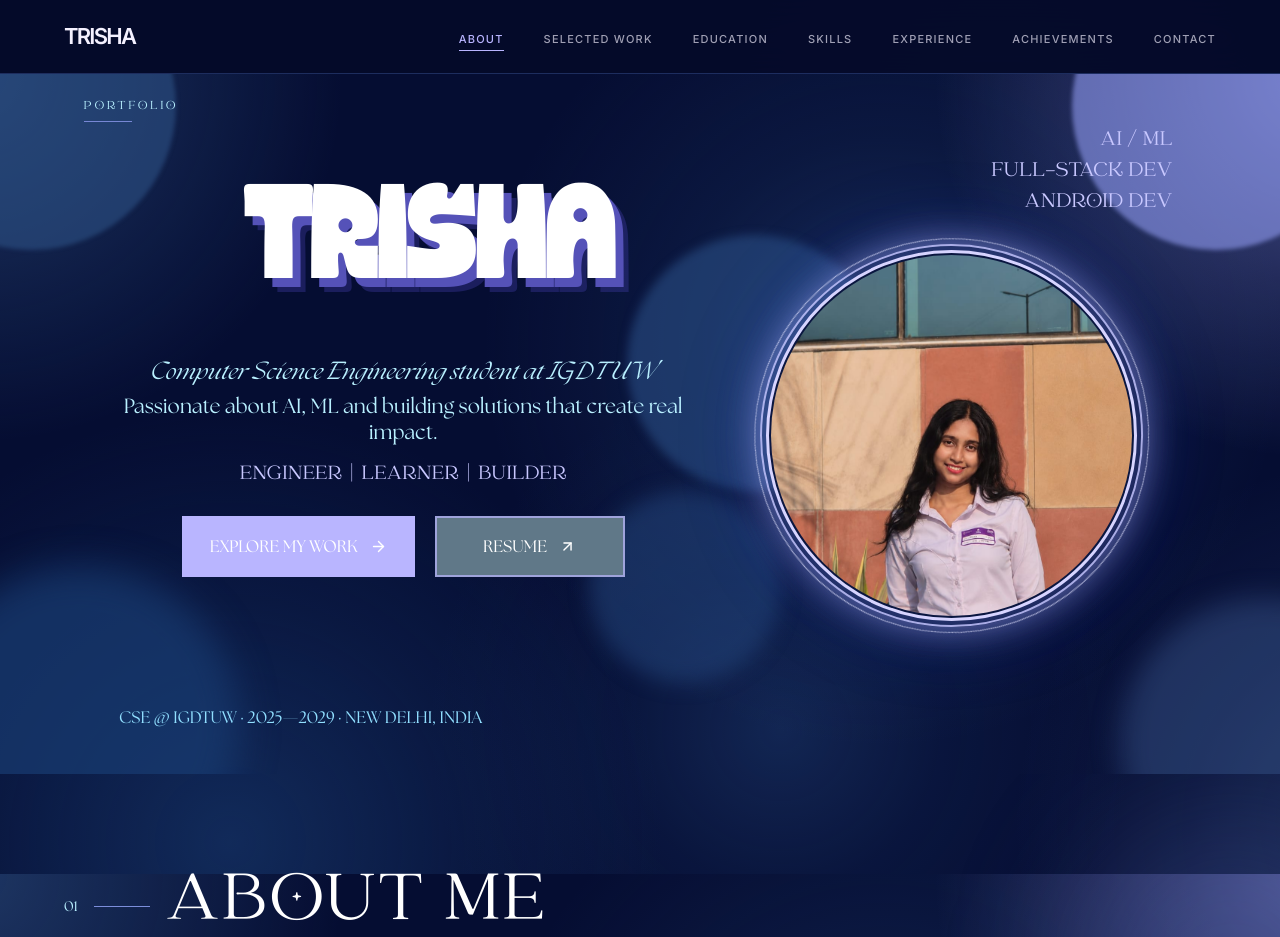
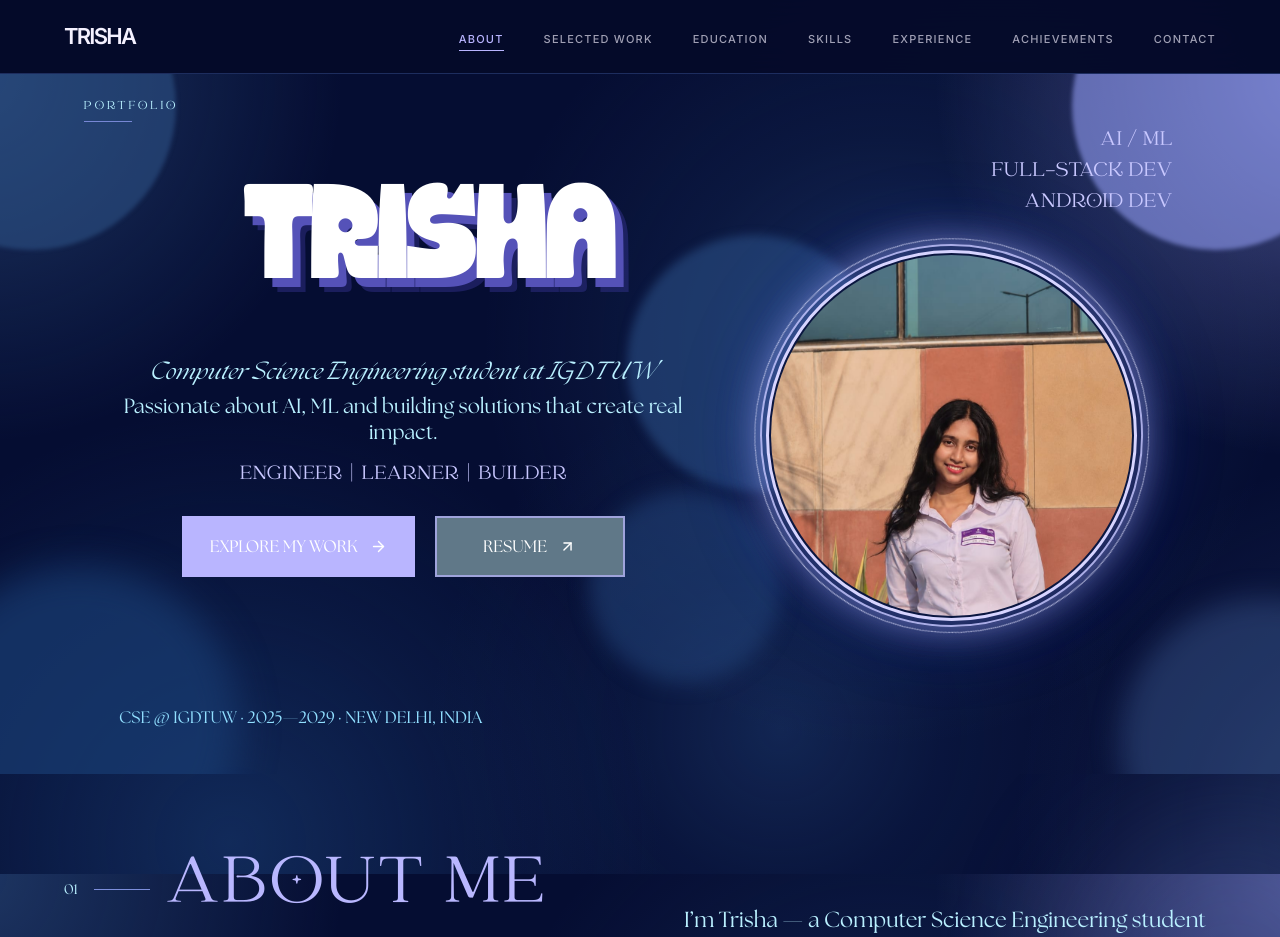
Before and after one commit to trisha29807-del/Portfolio-Trisha, a React (Vite) app: page / in a window 1280 px wide. Shown: the top 937 px of the page. Built offline with nearby package versions, Linux system fonts and the light colour scheme; the HTML template or start-up script is replaced by a standard one.

Commit message:
Section names only: About

```diff
--- a/src/components/About/AboutSection.tsx
+++ b/src/components/About/AboutSection.tsx
@@ -28,7 +28,7 @@ export function AboutSection() {
             <div className="flex items-center gap-4 text-[#B9F0FF]">
               <span className="font-seasons text-sm">01</span>
               <span className="h-px w-14 bg-[#7C8EDB]" />
-              <span className="font-mager text-[clamp(2.5rem,6vw,4.5rem)] tracking-[0.04em] text-white">
+              <span className="font-mager text-[clamp(2.5rem,6vw,4.5rem)] leading-[1.03] tracking-[0.04em] text-[#B9B7FF] dark:text-[#B9B7FF]">
                 ABOUT ME
               </span>
             </div>
```
